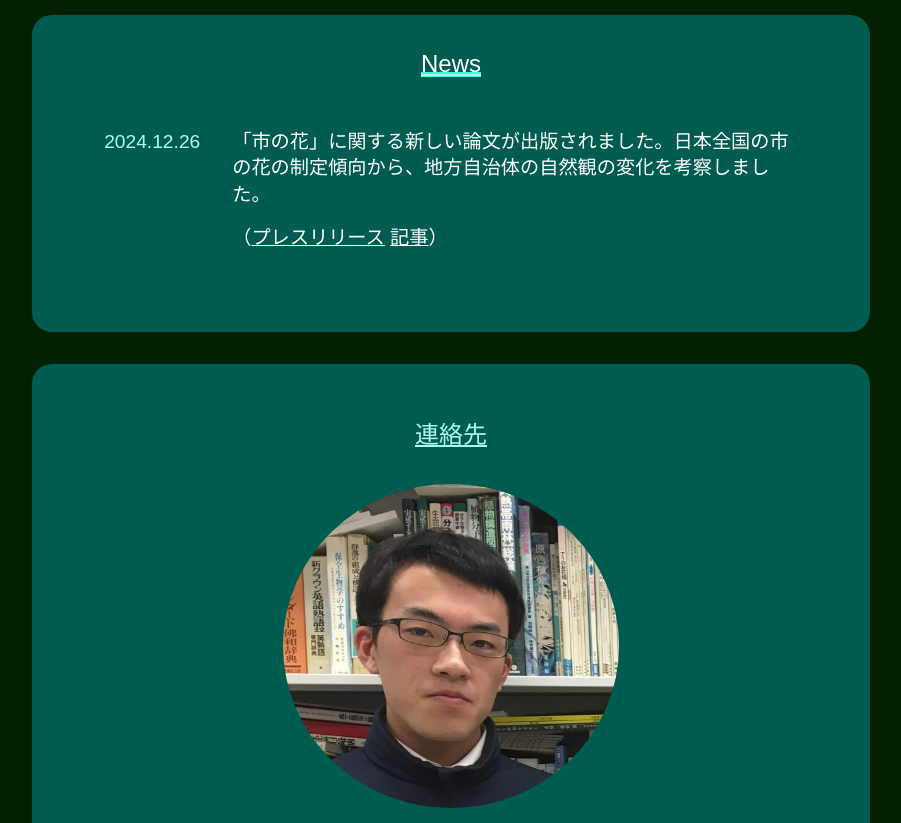
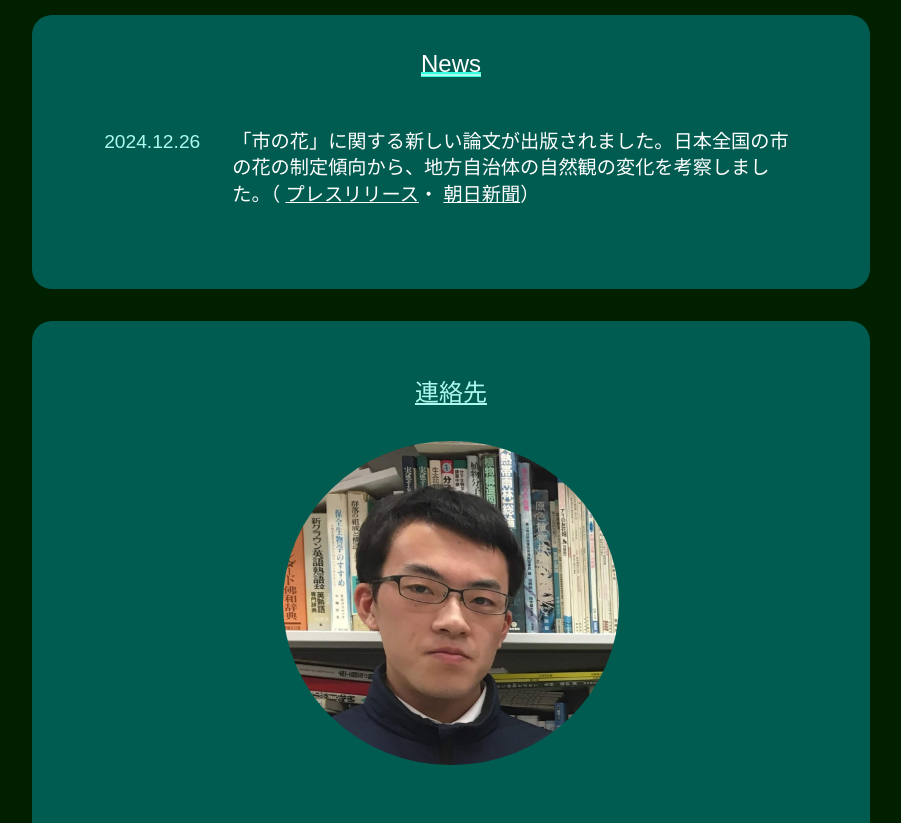
Before and after one commit to ytsuzk/page, a plain HTML site: page index.html in a window 1280 px wide. Shown: the part 920-1743 px from the top of the page, without its empty margins (189-1090 px from the left). Drawn offline with Linux system fonts and the light colour scheme; some packages are replaced by stand-ins of ours.

Commit message:
Update index.html

```diff
--- a/index.html
+++ b/index.html
@@ -75,9 +75,9 @@
       <div class="body-profile">
         <h3><mark2>News</mark2></h3>
         <table class="contact-table">
-          <tr> <th>2024.12.26</th> <td>「市の花」に関する新しい論文が出版されました。日本全国の市の花の制定傾向から、地方自治体の自然観の変化を考察しました。</td></tr>
-          <tr> <th></th> <td>（<a href="https://www.a.u-tokyo.ac.jp/topics/topics_20241226-1.html" target="_blank">プレスリリース</a>
-		  <a href="https://www.asahi.com/articles/AST192JWNT19ULBH003M.html?iref=pc_ss_date_article" target="_blank">記事</a>）</td></tr>
+          <tr> <th>2024.12.26</th> <td>「市の花」に関する新しい論文が出版されました。日本全国の市の花の制定傾向から、地方自治体の自然観の変化を考察しました。（
+		  <a href="https://www.a.u-tokyo.ac.jp/topics/topics_20241226-1.html" target="_blank">プレスリリース</a>・
+		  <a href="https://www.asahi.com/articles/AST192JWNT19ULBH003M.html?iref=pc_ss_date_article" target="_blank">朝日新聞</a>）</td></tr>
         </table>
       </div>
 
```
